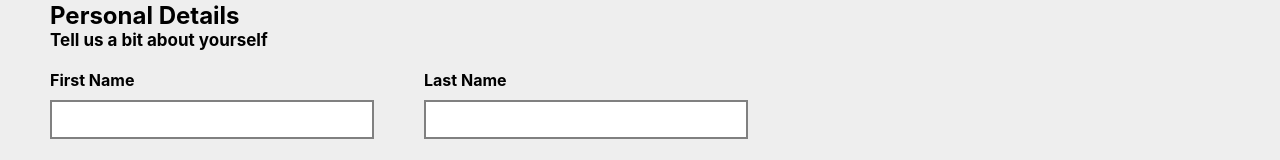
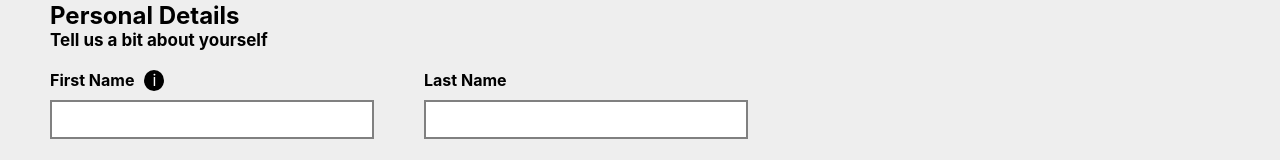
Before and after one commit to DaisyWard/accessibility-demo, a React (Create React App) app: page / in a window 1280 px wide. Shown: the part 172-332 px from the top of the page. Built offline with nearby package versions, Linux system fonts and the light colour scheme.

Commit message:
Add Tooltip

```diff
--- a/src/App.js
+++ b/src/App.js
@@ -42,7 +42,8 @@ function App() {
               label='First Name'
               required
               hasErrored={errorState}
-              errorMessage={'Please enter your first name'}
+              errorMessage='Please enter your first name'
+              tooltipText='You do not need to include any middle names'
             />
             <TextField
               id='lastName'
@@ -93,7 +94,14 @@ function App() {
             Roving tab - PHC?
           */}
 
-          <button className='button' type='button' aria-label='Read the terms and conditions in a dialog window' onClick={() => setShowModal(true)}>Read the terms and conditions</button>
+          <button
+            className='button'
+            type='button'
+            aria-label='Read the terms and conditions in a dialog window'
+            onClick={() => setShowModal(true)}
+          >
+            Read the terms and conditions
+          </button>
 
           {showModal &&
             <Modal
--- a/src/components/modal/Modal.js
+++ b/src/components/modal/Modal.js
@@ -21,7 +21,7 @@ const Modal = ({
   return (
     createPortal (
       <FocusTrap>
-        <div role='dialog' aria-labelledby='dialog-title' describedby='dialog-desc'>
+        <div role='dialog' aria-modal='true' aria-labelledby='dialog-title' describedby='dialog-desc'>
           <div className='modal-wrapper'>
             <p id='dialog-title' className='as-h1'>Terms and Conditions</p>
             <p id='dialog-desc'>Please fully read the following terms and conditions before proceeding</p>
--- a/src/components/textField/TextField.css
+++ b/src/components/textField/TextField.css
@@ -19,6 +19,10 @@
   outline: none;
 }
 
+.input-label-wrapper {
+  display: flex;
+}
+
 .input-label {
   display: flex;
   margin-bottom: 10px;
--- a/src/components/textField/TextField.js
+++ b/src/components/textField/TextField.js
@@ -1,6 +1,8 @@
 import { useState } from 'react'
 
 import './TextField.css'
+
+import Tooltip from '../tooltip/Tooltip'
 
 const TextField = ({
   id,
@@ -9,7 +11,8 @@ const TextField = ({
   required,
   hasErrored,
   errorMessage,
-  maxLength
+  maxLength,
+  tooltipText
 }) => {
 
   const [showError, setShowError] = useState(true)
@@ -21,19 +24,21 @@ const TextField = ({
 
   return (
     <div className='input-container'>
-      <label className='input-label label' htmlFor={id}>{label}</label>
-      {/* Tooltip */}
+      <div className='input-label-wrapper'>
+        <label className='input-label label' htmlFor={id}>{label}</label>
+        {tooltipText && <Tooltip tooltipText={tooltipText} />}
+      </div>
       <input
         className={`input-box ${hasErrored && showError ? 'input-box-error' : ''}`}
         id={id}
         type='text'
         maxLength={maxLength ? maxLength : 35}
-        aria-label={explanationText ? `${label} ${explanationText}` : label}
+        aria-label={tooltipText ? `${label} ${tooltipText}` : label}
         required={required}
         aria-invalid={hasErrored && showError}
         name={label}
         onChange={(event) => checkErrorState(event)}
-        autoComplete={'off'}
+        autoComplete='off'
       />
       {hasErrored && showError && <p role='alert' aria-describedby={id} className='input-error-message'>{errorMessage}</p>}
     </div>
--- /dev/null
+++ b/src/components/tooltip/Tooltip.js
@@ -0,0 +1,13 @@
+import React from 'react'
+
+import './tooltip.css'
+
+const Tooltip = ({ tooltipText }) => {
+  return (
+    <div role='tooltip' class='tooltip'>i
+      <p class='tooltip-text'>{tooltipText}</p>
+    </div>
+  )
+}
+
+export default Tooltip
--- /dev/null
+++ b/src/components/tooltip/tooltip.css
@@ -0,0 +1,45 @@
+.tooltip {
+  position: relative;
+  display: inline-block;
+  border-bottom: 1px dotted black;
+  background-color: black;
+  border-radius: 50%;
+  width: 20px;
+  height: 20px;
+  text-align: center;
+  color: white;
+  margin-left: 10px;
+}
+
+.tooltip-text {
+  visibility: hidden;
+  width: 120px;
+  background-color: #555;
+  color: #fff;
+  text-align: center;
+  padding: 10px;
+  border-radius: 6px;
+  position: absolute;
+  z-index: 1;
+  bottom: 125%;
+  left: 50%;
+  opacity: 0;
+  margin: 0 0 0 -70px;
+  transition: opacity 1s;
+}
+
+.tooltip-text::after {
+  content: "";
+  position: absolute;
+  top: 100%;
+  left: 50%;
+  margin-left: -5px;
+  border-width: 5px;
+  border-style: solid;
+  border-color: #555 transparent transparent transparent;
+}
+
+.tooltip:hover .tooltip-text {
+  visibility: visible;
+  opacity: 1;
+}
```
